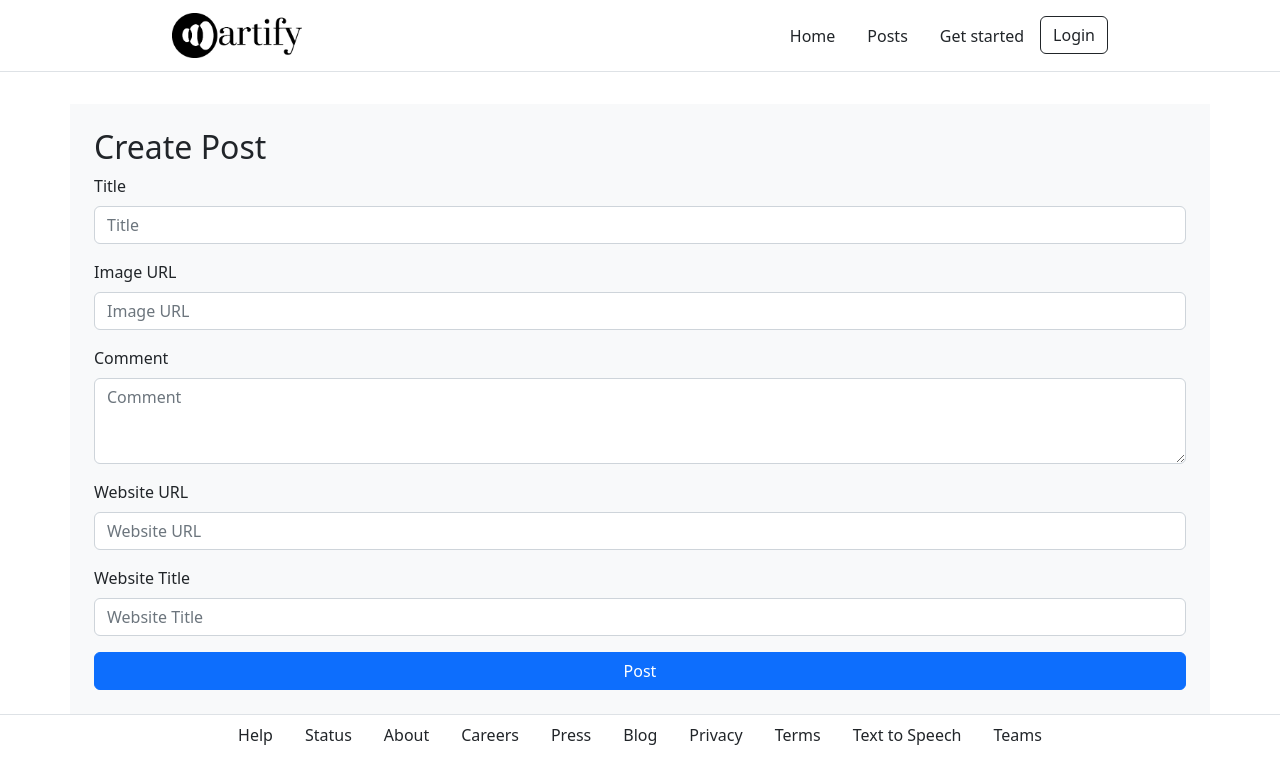
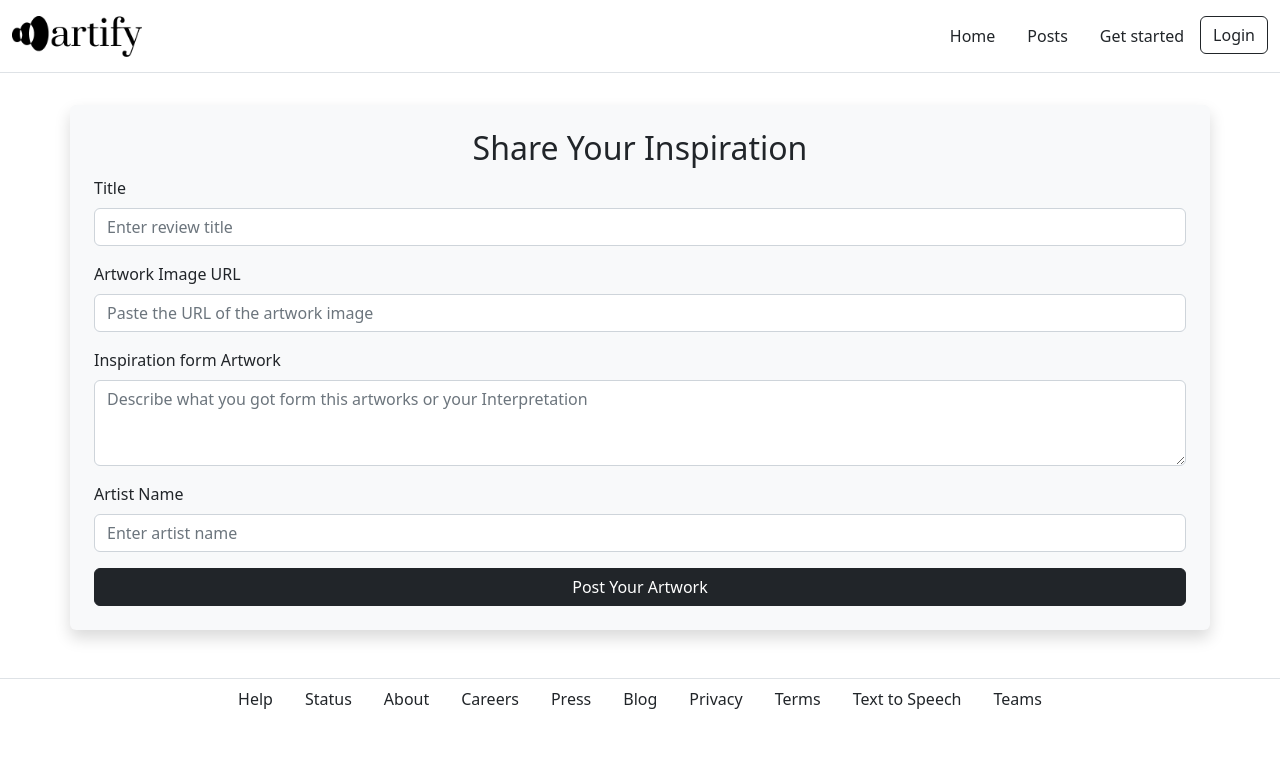
Before and after one commit to vorakornvt/PHP-Blog-website, a PHP site: page /createpost.php in a window 1280 px wide. Shown: the top 784 px of the page. Run offline with PHP 8.4, Linux system fonts and the light colour scheme.

Commit message:
createpost

```diff
--- a/createpost.php
+++ b/createpost.php
@@ -3,44 +3,39 @@
   require "templates/header.php"
 ?>
 
-  <main class="container p-4 bg-light mt-3">
+  <main class="container shadow p-3 mb-5 bg-body-tertiary rounded  p-4 bg-light mt-3">
     <!-- createpost.inc.php - Will process the data from this form-->
     <form action="includes/createpost.inc.php" method="POST">
-      <h2>Create Post</h2>
+      <h2 class="text-center">Share Your Inspiration</h2>
 
-      <!-- 1. TITLE -->
+
+<!-- Title -->
 <div class="mb-3">
   <label for="title" class="form-label">Title</label>
-        <input type="text" class="form-control" name="title" placeholder="Title" value="">
+  <input type="text" class="form-control" name="title" placeholder="Enter review title">
 </div>
 
-      <!-- 2. IMAGE URL -->
+<!-- Image URL -->
 <div class="mb-3">
-        <label for="imageurl" class="form-label">Image URL</label>
-        <input type="text" class="form-control" name="imageurl" placeholder="Image URL" value="" >
+  <label for="imageurl" class="form-label">Artwork Image URL</label>
+  <input type="text" class="form-control" name="imageurl" placeholder="Paste the URL of the artwork image">
 </div>
 
-      <!-- 3. COMMENT SECTION -->
+<!-- Artwork Description -->
 <div class="mb-3">
-        <label for="comment" class="form-label">Comment</label>
-        <textarea class="form-control" name="comment" rows="3" placeholder="Comment" ></textarea>
+  <label for="comment" class="form-label">Inspiration form Artwork</label>
+  <textarea class="form-control" name="comment" rows="3" placeholder="Describe what you got form this artworks or your Interpretation"></textarea>
 </div>
 
-      <!-- 4. WEBSITE URL -->
+
+<!-- Artist Name -->
 <div class="mb-3">
-        <label for="websiteurl" class="form-label">Website URL</label>
-        <input type="text" class="form-control" name="websiteurl" placeholder="Website URL" value="" >
+  <label for="artistname" class="form-label">Artist Name</label>
+  <input type="text" class="form-control" name="artistname" placeholder="Enter artist name">
 </div>
 
-      <!-- 5. WEBSITE TITLE -->
-      <div class="mb-3">
-        <label for="websitetitle" class="form-label">Website Title</label>
-        <input type="text" class="form-control" name="websitetitle" placeholder="Website Title" value="" >
-      </div>
-
-      <!-- 6. SUBMIT BUTTON -->
-      <button type="submit" name="post-submit" class="btn btn-primary w-100">Post</button>
-    </form>
+<!-- Submit Button -->
+<button type="submit" name="post-submit" class="btn btn-dark w-100">Post Your Artwork</button>
   </main>
 
 <!-- FOOTER.PHP -->
--- a/signup.php
+++ b/signup.php
@@ -1,8 +1,8 @@
 <?php require './templates/header.php'; ?>
 
-<main class="container p-4 bg-light mt-3">
+<main class="container shadow p-3 mb-5 bg-body-tertiary rounded  p-4 bg-light mt-3">
     <form action="./includes/signup.inc.php" method="post">
-        <h2>Signup</h2>
+        <h2 class="text-center">Signup</h2>
         <?php
 
         $errorMsg = '';
--- a/styles.css
+++ b/styles.css
@@ -16,7 +16,7 @@
 
 
   .hero{
-    height: 550px;
+    height: 700px;
   }
 
   h1{
--- a/templates/footer.php
+++ b/templates/footer.php
@@ -1,6 +1,6 @@
 
 
-<div class="footer border-top w-100" style="height: 60px;">
+<div class="footer border-top w-100 h-100">
 <ul class="nav mx-auto justify-content-center ">
     <li class="nav-item"><a class="nav-link link-dark" href="#help">Help</a></li>
     <li class="nav-item"><a class="nav-link link-dark" href="#status">Status</a></li>
--- a/templates/header.php
+++ b/templates/header.php
@@ -1,7 +1,5 @@
 <?php
 session_start();
-
-// Extract the first two letter
 
 $avatar = isset($_SESSION['userUid']) ? strtoupper(substr($_SESSION['userUid'], 0, 2)) : '';
 ?>
@@ -17,10 +15,10 @@ $avatar = isset($_SESSION['userUid']) ? strtoupper(substr($_SESSION['userUid'],
 
   <style>
     .avatar {
-      width: 50px;
-      height: 50px;
+      width: 45px;
+      height: 45px;
       border-radius: 50%;
-      border: solid black;
+      border: solid 0.5px black;
       background-color: white;
       color: black;
       display: flex;
@@ -40,16 +38,15 @@ $avatar = isset($_SESSION['userUid']) ? strtoupper(substr($_SESSION['userUid'],
 
 <!-- Header: START -->
 <nav class="navbar navbar-expand-lg bg-body-tertiary border-bottom">
-  <div class="container-fluid w-75">
+  <div class="container-fluid">
     <a class="navbar-brand" href="#">
-      <img src="./img/Asset5.png" alt="ArtifyLOGO" width="130">
+      <img src="./img/Asset4.png" alt="ArtifyLOGO" width="130">
     </a>
     <button class="navbar-toggler" type="button" data-bs-toggle="collapse" data-bs-target="#navbarNav" aria-controls="navbarNav" aria-expanded="false" aria-label="Toggle navigation">
       <span class="navbar-toggler-icon"></span>
     </button>
-
     <div class="collapse navbar-collapse justify-content-end" id="navbarNav">
-      <ul class="nav">
+      <ul class="nav justify-content-center">
         <li class="nav-item">
           <a class="nav-link active link-dark" href="index.php">Home</a>
         </li>
@@ -57,18 +54,11 @@ $avatar = isset($_SESSION['userUid']) ? strtoupper(substr($_SESSION['userUid'],
           <a class="nav-link link-dark" href="posts.php">Posts</a>
         </li>
         <?php
-        if(isset($_SESSION['userId'])){
-          // User is logged in
+        if (isset($_SESSION['userId'])) {
           echo '<li class="nav-item">
-                  <a class="nav-link active link-dark" href="/dwd/Assessment2PHP/create_post.php">Create Post</a>
-                </li>
-                <li class="nav-item">
-                  <form action="/dwd/Assessment2PHP/includes/logout.inc.php" method="POST">
-                    <button type="submit" class="btn btn-outline-dark" name="logout-submit">Logout</button>
-                  </form>
+                  <a class="nav-link active link-dark" href="/dwd/Assessment2PHP/createpost.php">Create Post</a>
                 </li>';
         } else {
-          // User is not logged in
           echo '<li class="nav-item">
                   <a class="nav-link active link-dark" href="/dwd/Assessment2PHP/signup.php">Get started</a>
                 </li>
@@ -82,6 +72,22 @@ $avatar = isset($_SESSION['userUid']) ? strtoupper(substr($_SESSION['userUid'],
         ?>
       </ul>
     </div>
+    <?php
+    if (isset($_SESSION['userId'])) {
+      echo '<div class="dropdown ms-3">
+              <button class="btn btn-outline-light dropdown-toggle d-flex align-items-center" type="button" id="dropdownMenuButton" data-bs-toggle="dropdown" aria-expanded="false">
+                <div class="avatar">' . $avatar . '</div></button>
+              <ul class="dropdown-menu dropdown-menu-end" aria-labelledby="dropdownMenuButton">
+                <li class="dropdown-item-text">' . $_SESSION['userUid'] . '</li>
+                <li><hr class="dropdown-divider"></li>
+                  <form action="/dwd/Assessment2PHP/includes/logout.inc.php" method="POST" class="d-inline">
+                    <button type="submit" class="dropdown-item" name="logout-submit">Logout</button>
+                  </form>
+                </li>
+              </ul>
+            </div>';
+    }
+    ?>
   </div>
 </nav>
 <!-- Header: END -->
@@ -94,7 +100,6 @@ $avatar = isset($_SESSION['userUid']) ? strtoupper(substr($_SESSION['userUid'],
         <h5 class="modal-title" id="staticBackdropLabel">Login</h5>
         <button type="button" class="btn-close" data-bs-dismiss="modal" aria-label="Close"></button>
       </div>
-
       <!-- login.inc.php - Will process the data from this form-->
       <div class="modal-body">
         <!-- LOGIN FORM: START -->
@@ -106,10 +111,10 @@ $avatar = isset($_SESSION['userUid']) ? strtoupper(substr($_SESSION['userUid'],
           </div>
           <div class="mb-3">
             <label for="password" class="col-form-label">Password:</label>
-            <input type="password" class="form-control" id="password" name="pwd" placeholder="Password"></input>
+            <input type="password" class="form-control" id="password" name="pwd" placeholder="Password">
           </div>
           <div class="modal-footer">
-            <button type="submit" class="btn btn-primary w-100" name="login-submit">Login</button>
+            <button type="submit" class="btn btn-dark w-100" name="login-submit">Login</button>
           </div>
         </form>
         <!-- LOGIN FORM: END -->
@@ -118,6 +123,7 @@ $avatar = isset($_SESSION['userUid']) ? strtoupper(substr($_SESSION['userUid'],
   </div>
 </div>
 <!-- Login Modal: END -->
+
 
 <!-- Error Message from GET: START -->
 <div class="container mt-3">
@@ -140,12 +146,7 @@ $avatar = isset($_SESSION['userUid']) ? strtoupper(substr($_SESSION['userUid'],
   else if($_GET['loginerror'] == "wrongpwd"){
     $errorMsg = "Wrong password";
   }
-    echo '<div class="alert alert-danger" role="alert">'.$errorMsg.'</div>';
-  } else if(isset($_GET['login']) && $_GET['login'] == "success"){
-    echo '<div class="alert alert-info" role="alert">
-      Welcome <span style="text-transform: uppercase; font-weight: bold">' . $_SESSION['userUid'] .
-    '</span></div>
-    <div class="avatar">' . $avatar . '</div>';
+  echo '<div class="alert text-center alert-secondary" role="alert">'.$errorMsg.'</div>';
 }
 ?>
 </div>
```
Also changed, not shown: includes/createpost.inc.php (added, +54 -0 lines), index.php (+10 -10 lines), posts.php (+108 -16 lines). Lines whose indentation alone changed are shown as unchanged.
